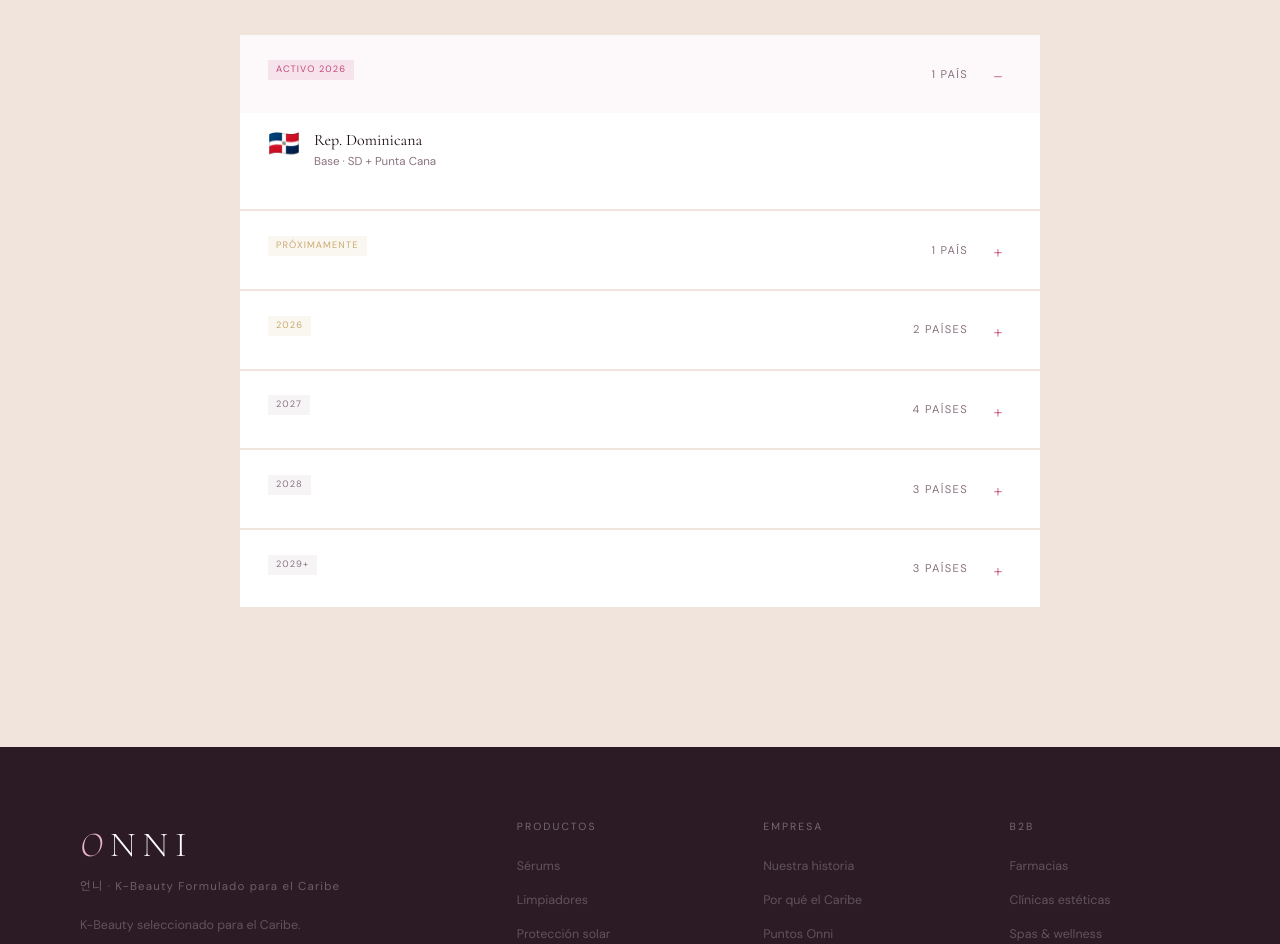
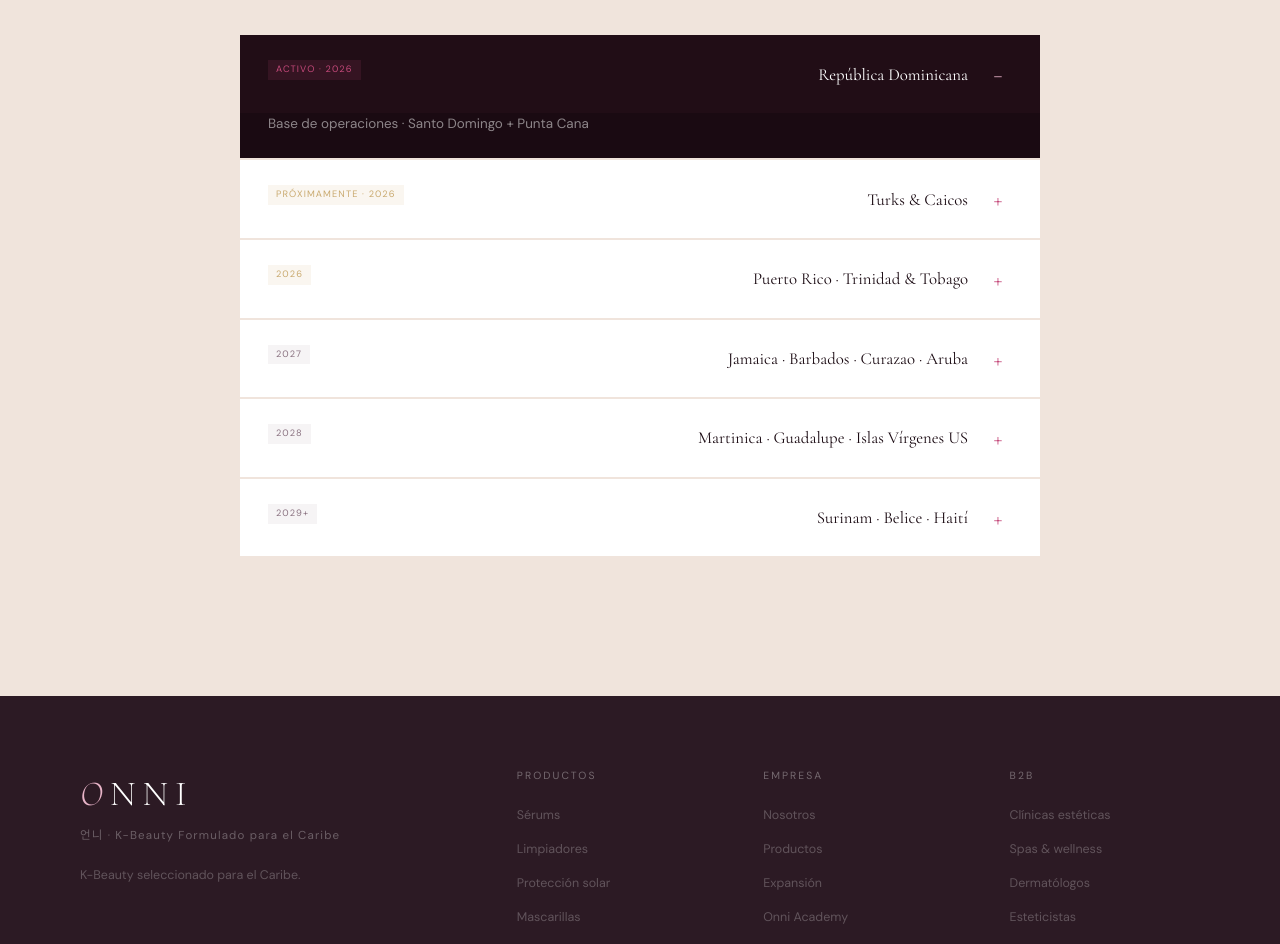
Before and after one commit to Oligonari2810/onni, a Next.js app: page / in a window 1280 px wide. Shown: the part 6220-7164 px from the top of the page. Built offline with nearby package versions, Linux system fonts and the light colour scheme.

Commit message:
feat: social links + expansion accordion + footer cleanup
Co-Authored-By: Claude Opus 4.6 (1M context) <noreply@anthropic.com>

```diff
--- a/app/globals.css
+++ b/app/globals.css
@@ -329,10 +329,15 @@ footer { background:var(--charcoal); padding:72px 80px 40px; }
 /* ─── V2: EXPANSION ACCORDION ────────────────── */
 .expansion-accordion { max-width:800px; margin:0 auto; display:flex; flex-direction:column; gap:2px; }
 .accordion-phase { background:var(--white); overflow:hidden; }
+.accordion-phase-active { background:var(--deep); }
+.accordion-phase-active .accordion-title { color:var(--white); }
+.accordion-phase-active .accordion-text { color:rgba(255,255,255,.5); }
+.accordion-phase-active .accordion-arrow { color:var(--blush); }
 .accordion-trigger { width:100%; padding:22px 28px; display:flex; align-items:center; gap:16px; background:none; border:none; font-family:'DM Sans',sans-serif; cursor:pointer; transition:background .3s; }
 .accordion-trigger:hover { background:rgba(196,73,122,.03); }
 .accordion-trigger.open { background:rgba(196,73,122,.04); }
-.accordion-count { font-size:.7rem; letter-spacing:.12em; text-transform:uppercase; color:var(--gray); margin-left:auto; }
+.accordion-title { font-family:'Cormorant Garamond',serif; font-size:1.05rem; font-weight:400; color:var(--deep); margin-left:auto; }
+.accordion-text { font-size:.84rem; line-height:1.6; color:var(--gray); }
 .accordion-arrow { font-family:'Cormorant Garamond',serif; font-size:1.4rem; font-weight:300; color:var(--rose); width:28px; text-align:center; }
 .accordion-content { padding:0 28px 24px; display:flex; flex-direction:column; gap:16px; }
 .accordion-country { display:flex; align-items:center; gap:14px; padding:12px 0; border-bottom:1px solid var(--line); }
--- a/app/page.tsx
+++ b/app/page.tsx
@@ -246,33 +246,25 @@ export default function Home() {
         </div>
         <div className="expansion-accordion reveal">
           {[
-            { id: 'phase-1', label: 'Activo 2026', status: 's-activo', countries: [{ flag: '🇩🇴', name: 'Rep. Dominicana', desc: 'Base · SD + Punta Cana' }] },
-            { id: 'phase-2', label: 'Próximamente', status: 's-pronto', countries: [{ flag: '🇹🇨', name: 'Turks & Caicos', desc: 'Providenciales · Premium' }] },
-            { id: 'phase-3', label: '2026', status: 's-pronto', countries: [{ flag: '🇵🇷', name: 'Puerto Rico', desc: 'San Juan · Puerta EE.UU.' }, { flag: '🇹🇹', name: 'Trinidad & Tobago', desc: 'Mayor PIB del Caribe' }] },
-            { id: 'phase-4', label: '2027', status: 's-futuro', countries: [{ flag: '🇯🇲', name: 'Jamaica', desc: 'Kingston · 3M hab.' }, { flag: '🇧🇧', name: 'Barbados', desc: 'Bridgetown · Premium' }, { flag: '🇨🇼', name: 'Curazao', desc: 'Willemstad · Europa' }, { flag: '🇦🇼', name: 'Aruba', desc: 'Oranjestad · Turismo' }] },
-            { id: 'phase-5', label: '2028', status: 's-futuro', countries: [{ flag: '🇲🇶', name: 'Martinica', desc: 'Dpto. francés' }, { flag: '🇬🇵', name: 'Guadalupe', desc: 'Caribe francófono' }, { flag: '🇻🇮', name: 'Islas Vírgenes US', desc: 'St. Thomas · USA' }] },
-            { id: 'phase-6', label: '2029+', status: 's-futuro', countries: [{ flag: '🇸🇷', name: 'Surinam', desc: 'Caribe continental' }, { flag: '🇧🇿', name: 'Belice', desc: 'Puente LATAM-Caribe' }, { flag: '🇭🇹', name: 'Haití', desc: '11M hab. · Con socio local' }] },
+            { id: 'phase-1', label: 'Activo · 2026', status: 's-activo', title: 'República Dominicana', text: 'Base de operaciones · Santo Domingo + Punta Cana' },
+            { id: 'phase-2', label: 'Próximamente · 2026', status: 's-pronto', title: 'Turks & Caicos', text: 'Providenciales · Mercado premium anglófono' },
+            { id: 'phase-3', label: '2026', status: 's-pronto', title: 'Puerto Rico · Trinidad & Tobago', text: 'Puerta al mercado hispano EE.UU. · Mayor PIB del Caribe' },
+            { id: 'phase-4', label: '2027', status: 's-futuro', title: 'Jamaica · Barbados · Curazao · Aruba', text: 'Caribe anglófono y holandés' },
+            { id: 'phase-5', label: '2028', status: 's-futuro', title: 'Martinica · Guadalupe · Islas Vírgenes US', text: 'Caribe francófono y americano' },
+            { id: 'phase-6', label: '2029+', status: 's-futuro', title: 'Surinam · Belice · Haití', text: 'Con socios locales' },
           ].map((phase) => (
-            <div key={phase.id} className="accordion-phase">
+            <div key={phase.id} className={`accordion-phase${phase.id === 'phase-1' ? ' accordion-phase-active' : ''}`}>
               <button
                 className={`accordion-trigger${expandedPhase === phase.id ? ' open' : ''}`}
                 onClick={() => setExpandedPhase(expandedPhase === phase.id ? null : phase.id)}
               >
                 <span className={`country-status ${phase.status}`}>{phase.label}</span>
-                <span className="accordion-count">{phase.countries.length} {phase.countries.length === 1 ? 'país' : 'países'}</span>
+                <span className="accordion-title">{phase.title}</span>
                 <span className="accordion-arrow">{expandedPhase === phase.id ? '−' : '+'}</span>
               </button>
               {expandedPhase === phase.id && (
                 <div className="accordion-content">
-                  {phase.countries.map((c) => (
-                    <div key={c.name} className="accordion-country">
-                      <span className="country-flag">{c.flag}</span>
-                      <div>
-                        <div className="country-name">{c.name}</div>
-                        <p className="country-desc">{c.desc}</p>
-                      </div>
-                    </div>
-                  ))}
+                  <p className="accordion-text">{phase.text}</p>
                 </div>
               )}
             </div>
@@ -300,9 +292,8 @@ export default function Home() {
           <div className="footer-col">
             <h4>Empresa</h4>
             <ul>
-              <li><a href="#nosotras">Nuestra historia</a></li>
-              <li><a href="#caribe">Por qué el Caribe</a></li>
-              <li><a href="#puntos">Puntos Onni</a></li>
+              <li><a href="#nosotras">Nosotros</a></li>
+              <li><a href="#productos">Productos</a></li>
               <li><a href="#expansion">Expansión</a></li>
               <li><a href="#">Onni Academy</a></li>
             </ul>
@@ -310,7 +301,6 @@ export default function Home() {
           <div className="footer-col">
             <h4>B2B</h4>
             <ul>
-              <li><a href="#b2b">Farmacias</a></li>
               <li><a href="#b2b">Clínicas estéticas</a></li>
               <li><a href="#b2b">Spas &amp; wellness</a></li>
               <li><a href="#b2b">Dermatólogos</a></li>
@@ -321,11 +311,10 @@ export default function Home() {
           </div>
         </div>
         <div className="footer-bottom">
-          <p>© 2026 Onni Cosmetics. Hecho con <span>♥</span> para el Caribe.</p>
+          <p>© 2026 Onni Cosmetics</p>
           <div className="footer-social">
-            <a href="#">Instagram</a>
-            <a href="#">TikTok</a>
-            <a href="#">WhatsApp</a>
+            <a href="https://www.instagram.com/onni_cosmetics_rd/" target="_blank" rel="noopener noreferrer">Instagram</a>
+            <a href="https://wa.me/18494754442" target="_blank" rel="noopener noreferrer">WhatsApp</a>
           </div>
         </div>
       </footer>
--- a/components/Hero.tsx
+++ b/components/Hero.tsx
@@ -20,7 +20,7 @@ export default function Hero({ lang }: HeroProps) {
         </p>
         <div className="hero-actions">
           <a href="#b2b" className="btn-primary">Solicitar punto ONNI</a>
-          <a href="https://wa.me/18091234567?text=Hola%2C%20quiero%20informaci%C3%B3n%20para%20ser%20punto%20ONNI." className="btn-ghost" target="_blank" rel="noopener noreferrer">Hablar por WhatsApp</a>
+          <a href="https://wa.me/18494754442?text=Hola%2C%20quiero%20informaci%C3%B3n%20para%20ser%20punto%20ONNI." className="btn-ghost" target="_blank" rel="noopener noreferrer">Hablar por WhatsApp</a>
         </div>
       </div>
 
```
